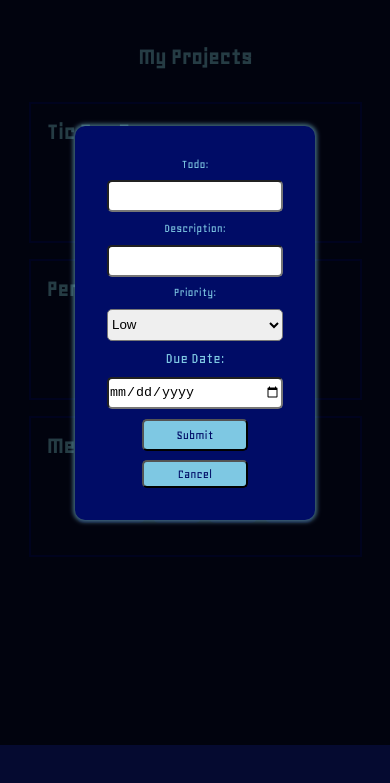
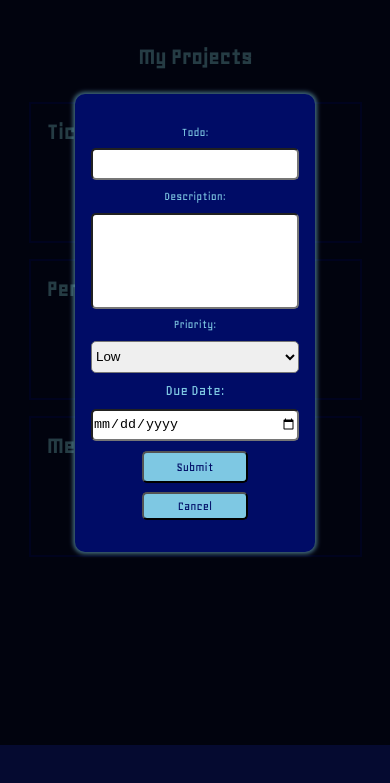
Before and after one commit to RussTP/todo-list, a website built with webpack: page src/template.html in a window 390 px wide. Both pictures are taken after a click on the button 177 px from the left and 284 px from the top of the page. Shown: the part 99-882 px from the top of the page. Built offline with nearby package versions, Linux system fonts and the light colour scheme.

Commit message:
fixed description box size, fixed box shadow for no hover

```diff
--- a/src/styles.css
+++ b/src/styles.css
@@ -352,13 +352,17 @@ text-align: center;
 input {
   border-radius: 5px;
   height: 2rem;
-  width: 11rem;
+  width: 13rem;
+}
+
+#description {
+  height: 6rem;
 }
 
 select {
   border-radius: 5px;
   height: 2rem;
-  width: 11rem;
+  width: 13rem;
   cursor: pointer;
 }
 
@@ -675,7 +679,7 @@ input:focus, select:focus {
 @media(hover:none) {
 .todo:hover {
   transform: none;
-  box-shadow: none;
+  box-shadow: 2px 2px 5px var(--box-shadow);
   overflow: hidden;
 }
   }
```
Also changed, not shown: dist/app.bundle.js.
